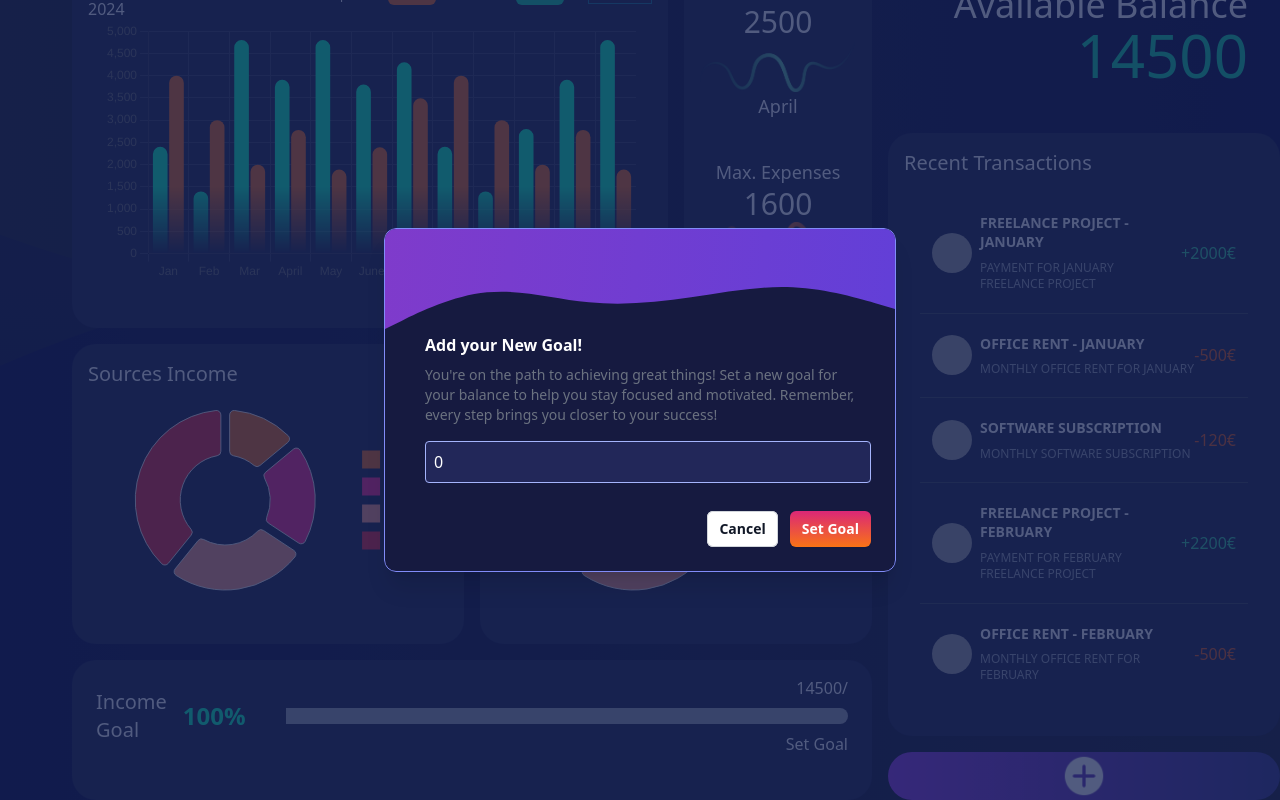
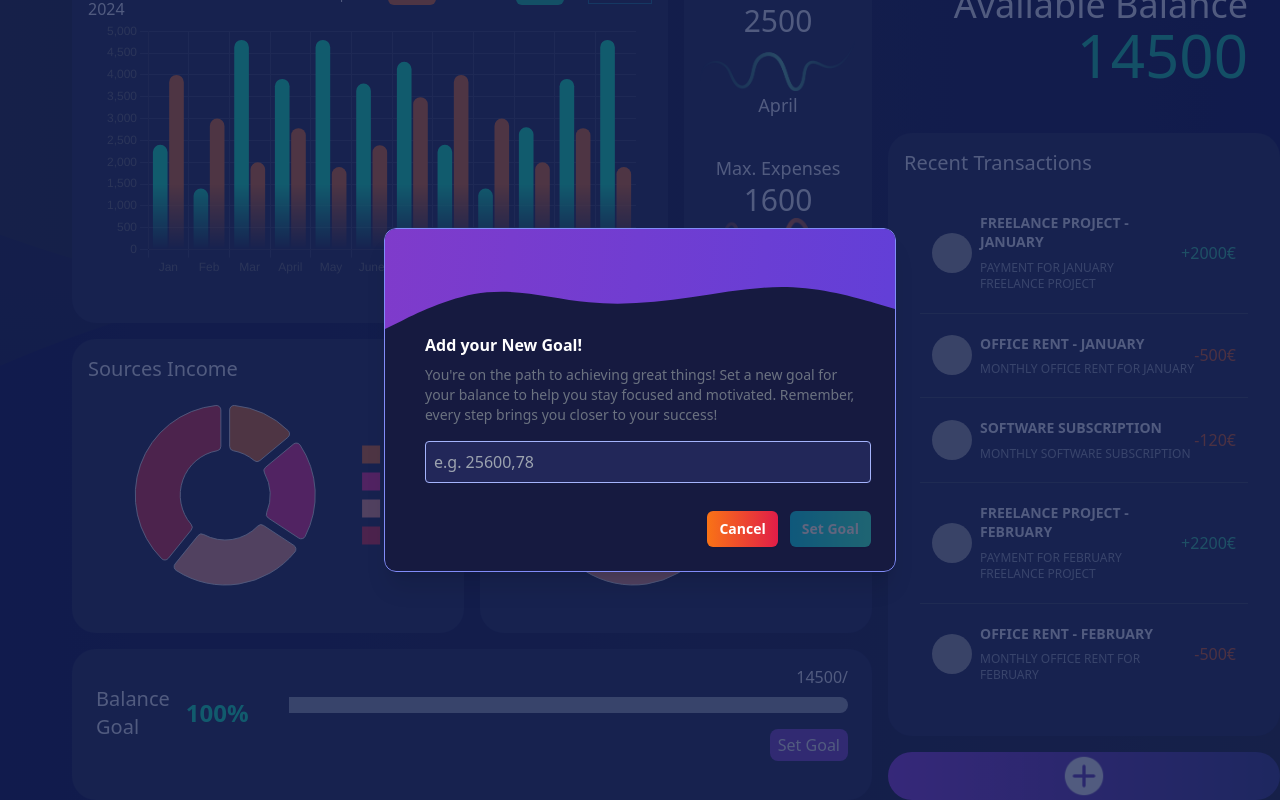
Before and after one commit to Sara-AM91/finance-tracker-frontend, a React (Vite) app: page /home in a window 1280 px wide. Both pictures are taken after a click on the button "Set Goal". Shown: the part 127-927 px from the top of the page. Built offline with nearby package versions, Linux system fonts and the light colour scheme; grey boxes are pictures that could not be loaded.

Commit message:
Design Button, Add Decimals and No Negativ Numbers, Name to Balance Goal, Disabeled button if there is no number given

```diff
--- a/src/components/GoalModal.jsx
+++ b/src/components/GoalModal.jsx
@@ -1,13 +1,22 @@
 import { useEffect, useState } from "react";
 
 export default function GoalModal({ setOpen, setGoal, goal }) {
-  const [number, setNumber] = useState(0);
+  const [number, setNumber] = useState("");
 
   const handleSubmit = () => {
     if (number) {
       setGoal(number);
       localStorage.setItem("goal", number);
       setOpen(false);
+    }
+  };
+
+  const onAmountChange = (e) => {
+    const number = e.target.value;
+
+    // Validate input to allow only numbers and optional decimal places
+    if (!number || number.match(/^\d{1,}(\,\d{0,2})?$/)) {
+      setNumber(number);
     }
   };
 
@@ -68,11 +77,11 @@ export default function GoalModal({ setOpen, setGoal, goal }) {
                           your success!
                         </p>
                         <input
-                          type="number"
+                          id="register"
+                          type="text"
+                          placeholder="e.g. 25600,78"
                           value={number}
-                          onChange={(e) => {
-                            setNumber(e.target.value);
-                          }}
+                          onChange={onAmountChange}
                           className="w-full mt-4 p-2 rounded bg-[#222759] border border-indigo-300 text-white"
                         />
                       </div>
@@ -82,9 +91,14 @@ export default function GoalModal({ setOpen, setGoal, goal }) {
 
                 <div className="px-4 pt-3 pb-6 sm:flex sm:flex-row-reverse sm:px-6 relative z-10">
                   <button
+                    disabled={!number} // Disable button if 'number' is empty
                     type="button"
                     onClick={handleSubmit}
-                    className="inline-flex w-full justify-center rounded-md bg-gradient-to-t from-orange-500 to-pink-600 px-3 py-2 text-sm font-semibold text-white shadow-sm hover:bg-gradient-to-b sm:ml-3 sm:w-auto"
+                    className={`inline-flex w-full justify-center rounded-md px-3 py-2 text-sm font-semibold shadow-sm hover:bg-gradient-to-l sm:ml-3 sm:w-auto ${
+                      !number
+                        ? "bg-gradient-to-r from-cyan-500 to-teal-400 opacity-40 shadow-inner text-gray-300 cursor-not-allowed"
+                        : "bg-gradient-to-r from-cyan-500 to-teal-400 text-white"
+                    }`}
                   >
                     Set Goal
                   </button>
@@ -92,7 +106,7 @@ export default function GoalModal({ setOpen, setGoal, goal }) {
                     type="button"
                     data-autofocus
                     onClick={() => setOpen(false)}
-                    className="mt-3 inline-flex w-full justify-center rounded-md bg-white px-3 py-2 text-sm font-semibold text-gray-900 shadow-sm ring-1 ring-inset ring-gray-300 hover:bg-gray-50 sm:mt-0 sm:w-auto"
+                    className="mt-3 inline-flex w-full justify-center rounded-md bg-gradient-to-r from-orange-500 to-rose-600 px-3 py-2 text-sm font-semibold text-white shadow-sm sm:mt-0 sm:w-auto"
                   >
                     Cancel
                   </button>
--- a/src/components/charts/ProgressBar.jsx
+++ b/src/components/charts/ProgressBar.jsx
@@ -18,13 +18,15 @@ const ProgressBar = ({ balance }) => {
   }, [balance, goal]);
 
   useEffect(() => {
-    const progress = Math.round((balance / goal) * 100);
+    const progress = Math.round(
+      (parseFloat(balance).toFixed(2) / parseFloat(goal)).toFixed(2) * 100
+    );
     setValue(progress);
+    console.log("Goal:", parseFloat(goal).toFixed(2));
   }, [goal, balance]);
 
   useEffect(() => {
     const retrievedGoal = localStorage.getItem("goal");
-    console.log("Retrieved Storage:", retrievedGoal);
     setGoal(retrievedGoal);
   }, [goal]);
 
@@ -32,7 +34,7 @@ const ProgressBar = ({ balance }) => {
     <>
       <div className="flex gap-10 items-center justify-between px-2">
         <div className="flex flex-row items-center gap-4">
-          <h2 className="text-xl text-left">Income Goal</h2>
+          <h2 className="text-xl text-left">Balance Goal</h2>
           <h2 className="font-bold text-[#01FFB9] text-2xl">
             {reached ? "100%" : `${value}%`}
           </h2>
@@ -54,6 +56,7 @@ const ProgressBar = ({ balance }) => {
             ></div>
           </div>
           <button
+            className="px-2 py-1 bg-[#7F3BCB] rounded-lg mt-2"
             onClick={() => {
               setOpen(true);
             }}
```
